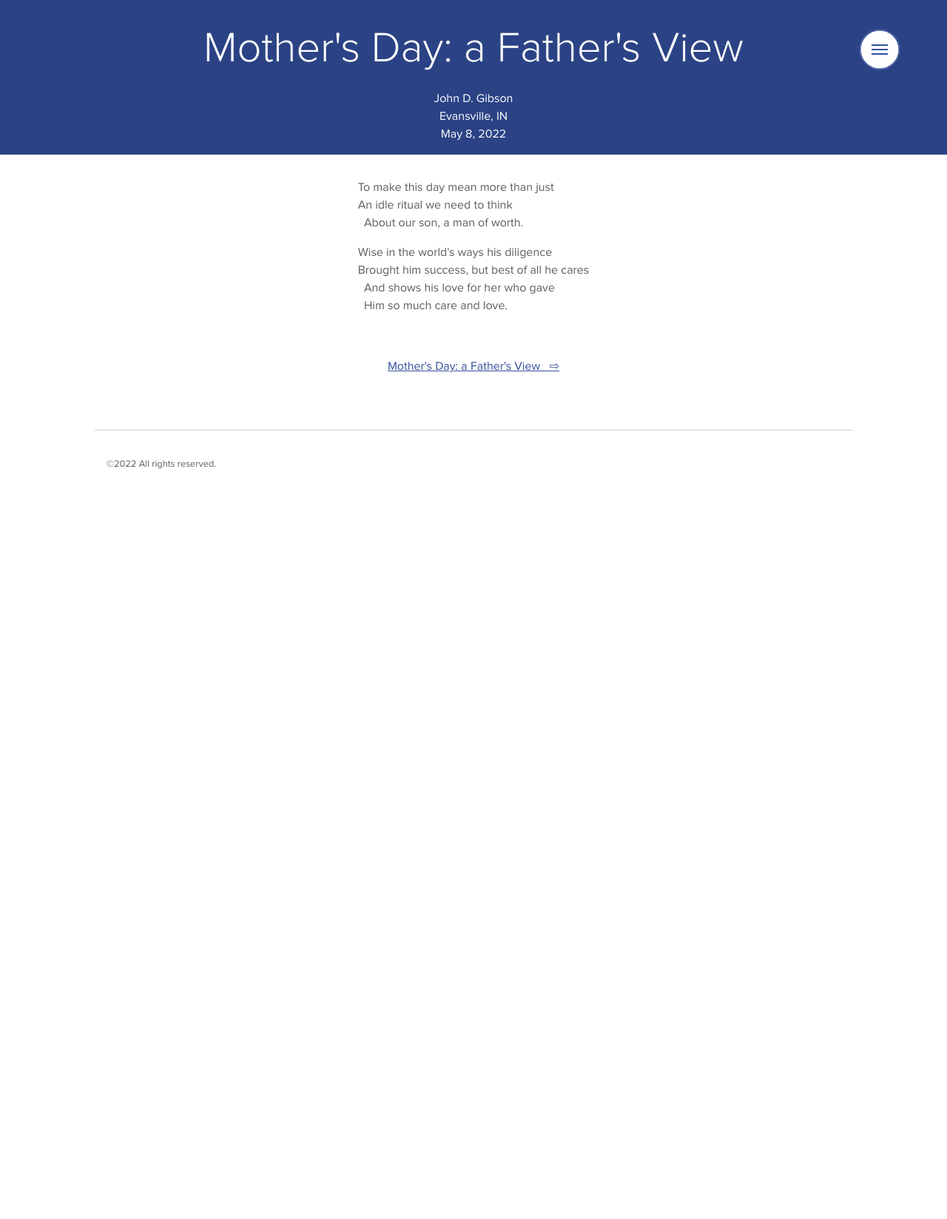
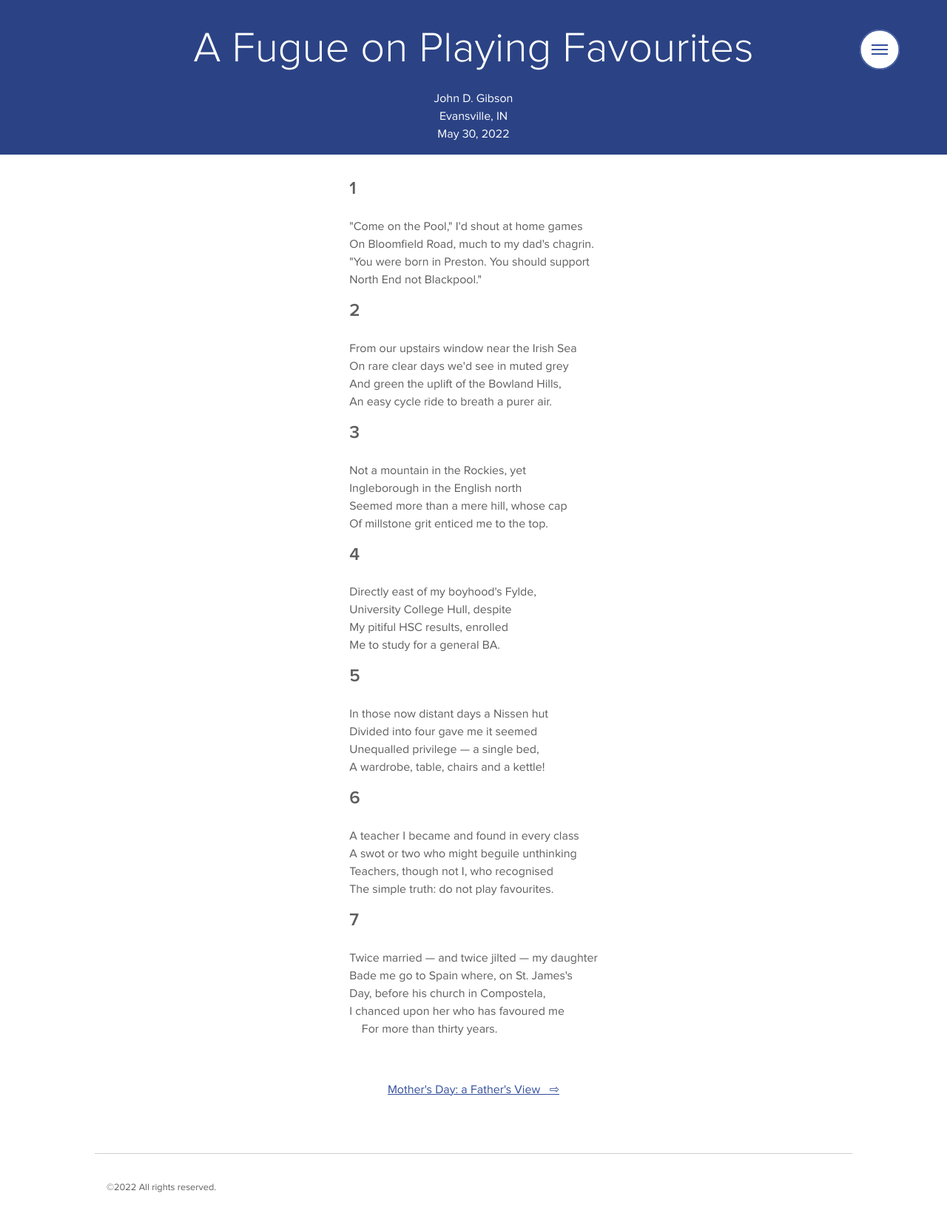
Before and after one commit to johndgibson/johndgibson.github.io, a Jekyll site: the page built from _posts/2022-05-30-a-fugue-on-playing-favourites.html, in a window 1280 px wide. Shown: the whole page at 74% size. Built offline with Jekyll 4.4.1, drawn with Linux system fonts in a browser that asks for light colours.

Commit message:
poems - a fugue on playing favourites

```diff
--- a/_posts/2022-05-30-a-fugue-on-playing-favourites.html
+++ b/_posts/2022-05-30-a-fugue-on-playing-favourites.html
@@ -1,23 +1,74 @@
 ---
 layout: post
-title:  "Mother's Day: a Father's View"
-permalink:  "mothers-day-a-fathers-view"
-categories: poetry family
+title:  "A Fugue on Playing Favourites"
+permalink:  "a-fugue-on-playing-favourites"
+categories: poetry england memories
 author: John D. Gibson
 location: Evansville, IN
-date: 2022-05-08
+date: 2022-05-30
 ---
 
 <section>
+    <h2>1</h2>
     <p>
-        To make this day mean more than just<br>
-        An idle ritual we need to think<br>
-        &nbsp;&nbsp;About our son, a man of worth.<br>
-    </p>
-    <p>
-        Wise in the world's ways his diligence<br>
-        Brought him success, but best of all he cares<br>
-        &nbsp;&nbsp;And shows his love for her who gave<br>
-        &nbsp;&nbsp;Him so much care and love.<br>
+        "Come on the Pool," I'd shout at home games<br>
+        On Bloomfield Road, much to my dad's chagrin.<br>
+        "You were born in Preston.  You should support<br>
+        North End not Blackpool."<br>
     </p>
 </section>
+<section>
+    <h2>2</h2>
+    <p>
+        From our upstairs window near the Irish Sea<br>
+        On rare clear days we'd see in muted grey<br>
+        And green the uplift of the Bowland Hills,<br>
+        An easy cycle ride to breath a purer air.<br>
+    </p>
+</section>
+<section>
+    <h2>3</h2>
+    <p>
+        Not a mountain in the Rockies, yet<br>
+        Ingleborough in the English north<br>
+        Seemed more than a mere hill, whose cap<br>
+        Of millstone grit enticed me to the top.<br>
+    </p>
+</section>
+<section>
+    <h2>4</h2>
+    <p>
+        Directly east of my boyhood's Fylde,<br>
+        University College Hull, despite<br>
+        My pitiful HSC results, enrolled<br>
+        Me to study for a general BA.<br>
+    </p>
+</section>
+<section>
+    <h2>5</h2>
+    <p>
+        In those now distant days a Nissen hut<br>
+        Divided into four gave me it seemed<br>
+        Unequalled privilege &mdash; a single bed,<br>
+        A wardrobe, table, chairs and a kettle!<br>
+    </p>
+</section>
+<section>
+    <h2>6</h2>
+    <p>
+        A teacher I became and found in every class<br>
+        A swot or two who might beguile unthinking<br>
+        Teachers, though not I, who recognised<br>
+        The simple truth: do not play favourites.<br>
+    </p>
+</section>
+<section>
+    <h2>7</h2>
+    <p>
+        Twice married &mdash; and twice jilted &mdash; my daughter<br>
+        Bade me go to Spain where, on St. James's<br>
+        Day, before his church in Compostela,<br>
+        I chanced upon her who has favoured me<br>
+        &nbsp;&nbsp;&nbsp;&nbsp;For more than thirty years.<br>
+    </p>
+</section>
```
